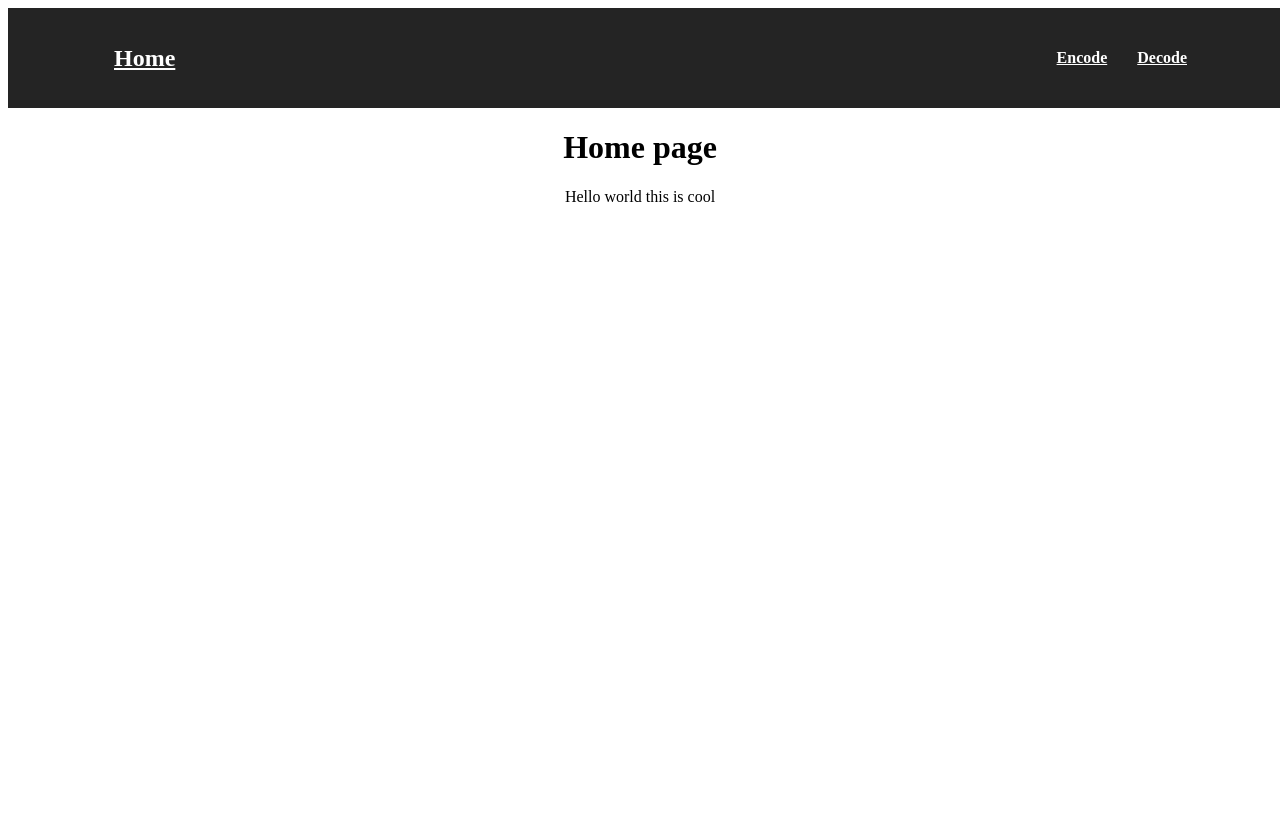
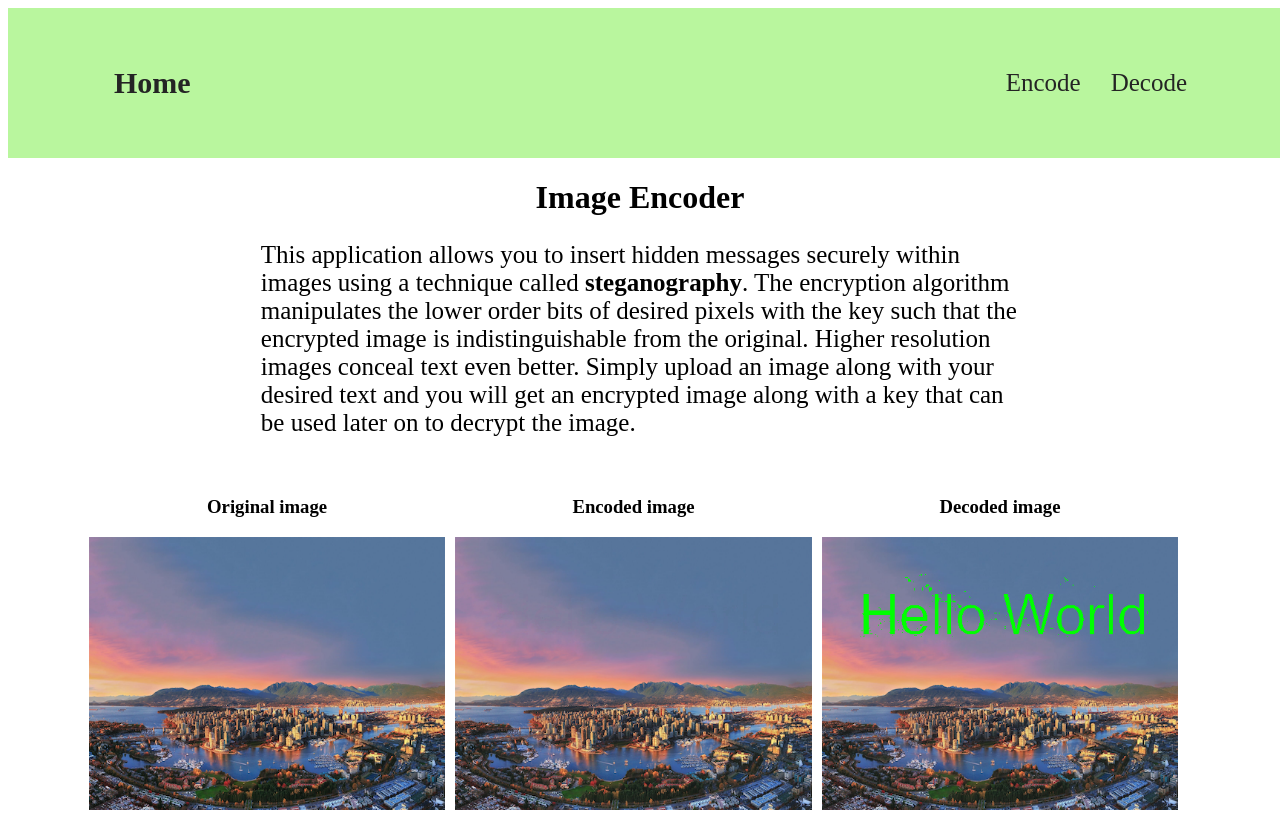
Before and after one commit to arulh/ImageEncoder, a Flask app: page / in a window 1280 px wide. Before the commit the page ends 202 px from the top, so only its background shows below. Run offline with Flask 3, Linux system fonts and the light colour scheme.

Commit message:
updated home page

```diff
--- a/static/style.css
+++ b/static/style.css
@@ -1,5 +1,27 @@
 body {
     text-align: center;
+}
+
+#home_page {
+  margin: auto;
+  width: 60%;
+  vertical-align: middle;
+  text-align: center;
+}
+
+p {
+  font-size: 25px;
+  padding-bottom: 10px;
+}
+
+.column {
+  float: left;
+  width: 30%;
+  padding: 5px;
+}
+
+#row {
+  padding-left: 6%;
 }
 
 input[type=text], select {
@@ -83,8 +105,8 @@ input[type=number]:focus {
 }
 
 #navbar {
-  height: 100px;
-  background-color: #242424;
+  height: 150px;
+  background-color: rgb(185, 246, 158);
   width: 100%;
   padding: 0 12px;
 }
@@ -101,19 +123,22 @@ input[type=number]:focus {
 
 .nav--link__anchor {
   margin: 0 12px;
-  color: #fff;
-  font-weight: 700;
+  color: #242424;
+  font-weight: 500;
+  text-decoration: none;
 }
 
 .personal--logo {
-  font-size: 24px;
-  color: #fff;
+  font-size: 30px;
+  color: #242424;
   margin: 0 12px;
   font-weight: bold;
+  text-decoration: none;
 }
 
 .navbar--list {
   display: flex;
+  font-size: 25px;
 }
 
 .navbar--list li {
--- a/templates/base.html
+++ b/templates/base.html
@@ -1,19 +1,15 @@
 <!DOCTYPE html>
 <html>
   <head>
-        <!-- <link href="https://cdn.jsdelivr.net/npm/bootstrap@5.1.3/dist/css/bootstrap.min.css" rel="stylesheet" integrity="sha384-1BmE4kWBq78iYhFldvKuhfTAU6auU8tT94WrHftjDbrCEXSU1oBoqyl2QvZ6jIW3" crossorigin="anonymous"> -->
       <link rel="stylesheet" href="{{ url_for('static', filename='style.css') }}">
   </head>
-    <!-- <script>
-
-    </script> -->
   <body style="background-color:rgb(255, 255, 255)">
     <nav id="navbar">
       <div class="navbar--container">
         <a class="personal--logo" href="/">Home</a>
         <ul class="navbar--list">
           <li>
-              <a class="nav--link__anchor" href="/encode">Encode</a>
+            <a class="nav--link__anchor" href="\encode">Encode</a>
           </li>
           <li>
             <a class="nav--link__anchor" href="\decode">Decode</a>
@@ -21,31 +17,6 @@
         </ul>
       </div>
     </nav>
-        <!-- <nav class="navbar navbar-expand-lg bg-body-tertiary">
-            <div class="container-fluid">
-              <a class="navbar-brand" href="/">Home</a>
-              <button class="navbar-toggler" type="button" data-bs-toggle="collapse" data-bs-target="#navbarSupportedContent" aria-controls="navbarSupportedContent" aria-expanded="false" aria-label="Toggle navigation">
-                <span class="navbar-toggler-icon"></span>
-              </button>
-              <div class="collapse navbar-collapse" id="navbarSupportedContent">
-                <ul class="navbar-nav me-auto mb-2 mb-lg-0">
-                  <li class="nav-item">
-                    <a class="nav-link active" aria-current="page" href="/encode">Encode</a>
-                  </li>
-                  <li class="nav-item">
-                    <a class="nav-link" href="/decode">Decode</a>
-                  </li>
-                  <li class="nav-item">
-                    <a class="nav-link disabled">Disabled</a>
-                  </li>
-                </ul>
-                <form class="d-flex" role="search">
-                  <input class="form-control me-2" type="search" placeholder="Search" aria-label="Search">
-                  <button class="btn btn-outline-success" type="submit">Search</button>
-                </form>
-              </div>
-            </div>
-          </nav> -->
       <div>{% block content %}{% endblock %}</div>
   </body>
 </html>
--- a/templates/home.html
+++ b/templates/home.html
@@ -1,5 +1,27 @@
 {% extends "base.html" %}
 {% block content %}
-<h1>Home page</h1>
-<p>Hello world this is cool</p>
+<div id="home_page">
+    <h1>Image Encoder</h1>
+    <p style="text-align: left;"> This application allows you to
+        insert hidden messages securely within images using a technique called <b>steganography</b>.
+        The encryption algorithm manipulates the lower order bits of desired pixels with the key such that
+        the encrypted image is indistinguishable from the original. Higher resolution images conceal text even better.
+        Simply upload an image along with your desired text and you will get an encrypted image
+        along with a key that can be used later on to decrypt the image.
+    </p>
+</div>
+<div id="row">
+    <div class="column">
+        <h3>Original image</h3>
+        <img src="../static/home_page/uploaded_image.png" width="100%">
+    </div>
+    <div class="column">
+        <h3>Encoded image</h3>
+        <img src="../static/home_page/encoded_image.png" width="100%">
+    </div>
+    <div class="column">
+        <h3>Decoded image</h3>
+        <img src="../static/home_page/decoded_image.png" width="100%">
+    </div>
+</div>
 {% endblock %}
```
Also changed, not shown: resources/text.png (deleted), resources/uploaded_image.png (deleted), static/home_page/decoded_image.png (added), static/home_page/encoded_image.png (added), static/home_page/uploaded_image.png (added), 3 other files. Lines whose indentation alone changed are shown as unchanged.
